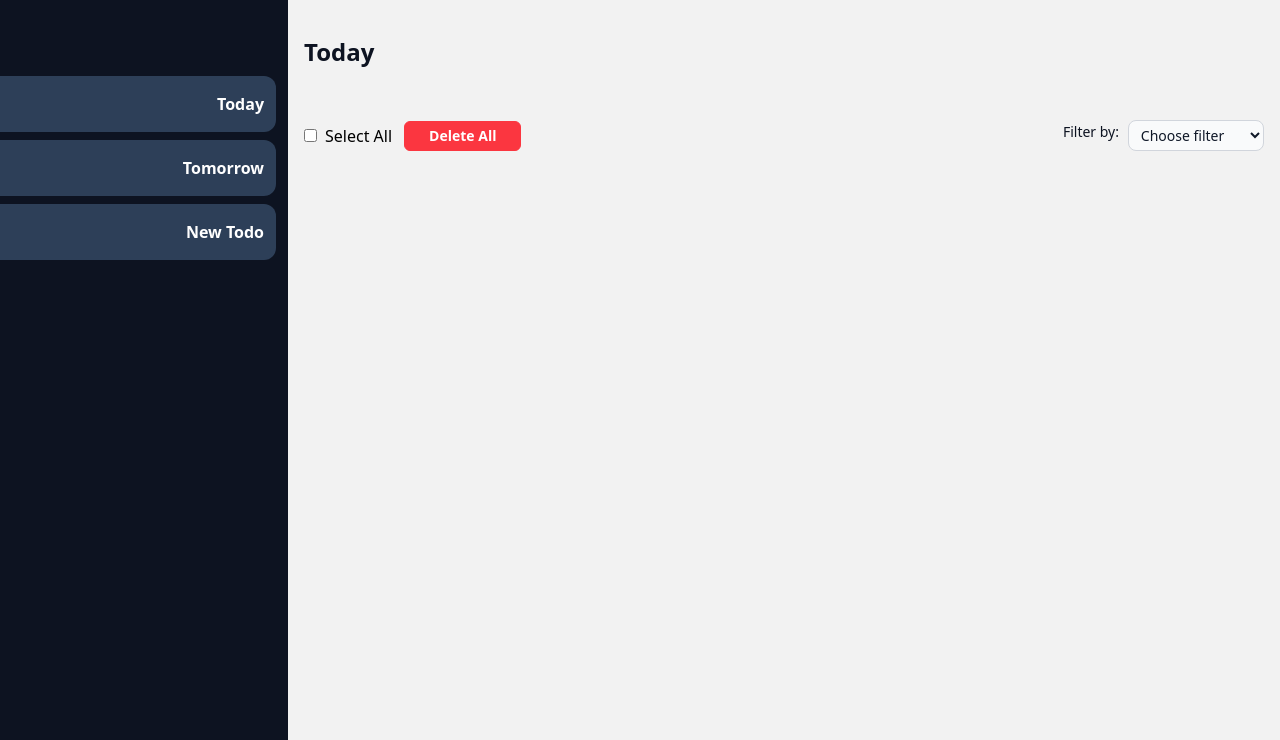
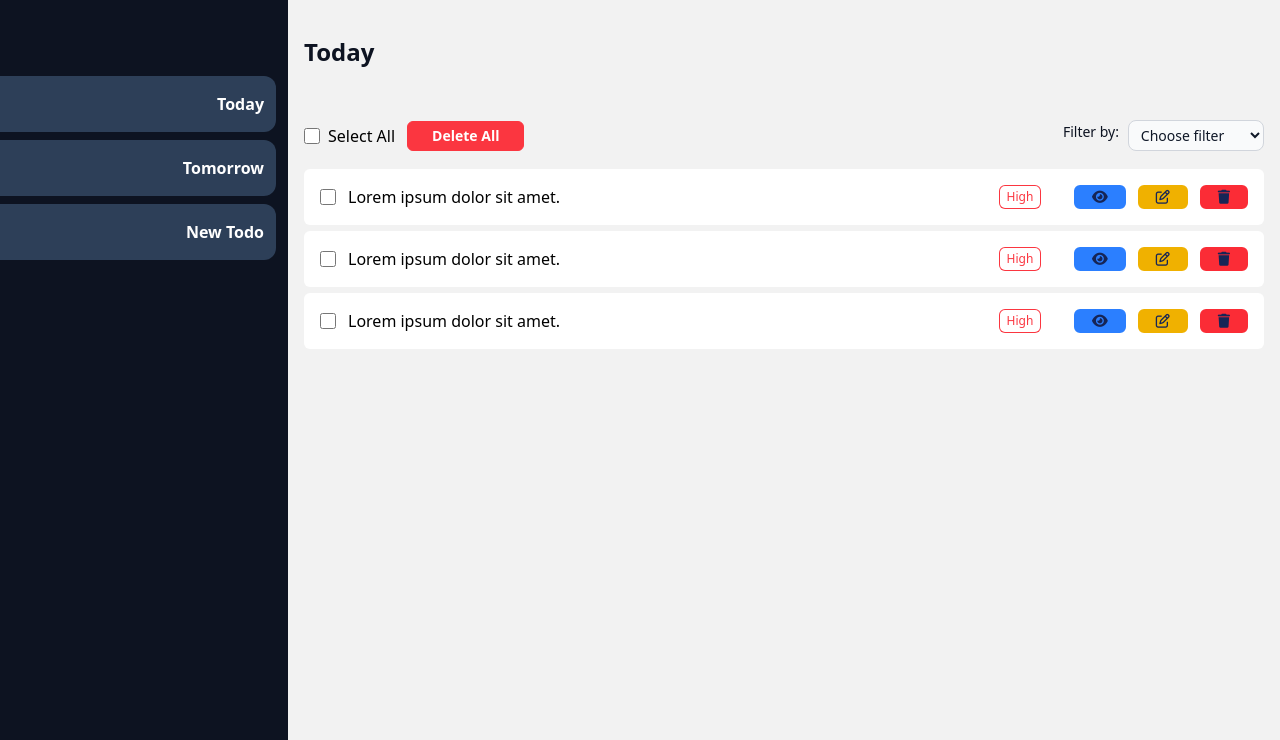
Before and after one commit to oussamasine07/todo, a plain HTML site: page index.html in a window 1280 px wide. Shown: the part 60-800 px from the top of the page. Drawn offline with nearby package versions, Linux system fonts and the light colour scheme.

Commit message:
finish desktop list layout

```diff
--- a/index.html
+++ b/index.html
@@ -4,8 +4,9 @@
     <meta charset="UTF-8">
     <meta name="viewport" content="width=device-width, initial-scale=1.0">
 
+    <script src="https://unpkg.com/@tailwindcss/browser@4"></script>
+    <script src="https://kit.fontawesome.com/30a7946fd8.js" crossorigin="anonymous"></script>
     <link rel="stylesheet" href="./css/style.css">
-    <script src="https://unpkg.com/@tailwindcss/browser@4"></script>
     <!-- <script defer src="./js/app.js"></script> -->
     <title>ToDo App </title>
 </head>
@@ -46,7 +47,7 @@
                 <div class="flex items-center justify-between py-3">
                     <div class="bulk-delete flex justify-center items-center">
                         <div class="checkbox-form flex justify-center items-center">
-                            <input type="checkbox" id="delete-all">
+                            <input id="delete-all" type="checkbox"class="w-4 h-4 text-blue-600 bg-gray-100 border-gray-300 rounded-sm focus:ring-blue-500 dark:focus:ring-blue-600 dark:ring-offset-gray-800 focus:ring-2 dark:bg-gray-700 dark:border-gray-600">
                             <label for="delete-all" class="ml-2 capitalize ">select all</label>
                         </div>
                         <button class="btn px-6 py-1 rounded-md bg-[#FB3640] text-white capitalize text-sm font-bold ml-3 border border-[#FB3640] cursor-pointer hover:bg-transparent hover:text-[#FB3640] transition-all">delete all</button>
@@ -56,17 +57,79 @@
                         <label for="filters" class="block mb-2 text-sm w-1/2 font-medium text-[#0D1321]">Filter by:</label>
                         <select id="filters" class="bg-gray-50 border border-gray-300 text-gray-900 text-sm rounded-lg focus:ring-blue-500 focus:border-blue-500 block w-full py-1 px-2 dark:bg-gray-700 dark:border-gray-600 dark:placeholder-gray-400 dark:text-white dark:focus:ring-blue-500 dark:focus:border-blue-500">
                             <option selected>Choose filter</option>
-                            <option value="US">high priority</option>
-                            <option value="CA">meduim priority</option>
-                            <option value="FR">low proiority</option>
+                            <option value="high">high priority</option>
+                            <option value="meduim">meduim priority</option>
+                            <option value="low">low proiority</option>
                         </select>
                     </div>
+                </div>
 
+                <div class="todo-list-items w-full">
+                    <div class="rounded-md bg-white px-4 py-4 my-1.5 grid md:grid-cols-12 md:gap-4">
+                        <div class="col-span-8 flex items-center">
+                            <input type="checkbox" id="list-item-1" class="bg-[#D9D9D9] border text-gray-900 text-sm rounded-lg block w-4 h-4 py-1 px-2 cursor-pointer">
+                            <p class="ml-3">Lorem ipsum dolor sit amet.</p>
+                        </div>
+                        <div class="col-span-2 flex justify-center items-center">
+                            <span class="inline-flex items-center rounded-md bg-transparent px-2 py-1 text-xs font-medium text-[#FB3640] ring-1 ring-inset ring-[#FB3640]">High</span>
+                        </div>
 
+                        <div class="col-span-2 flex justify-end items-center">
+                            <button class="bg-blue-500 border-2 border-blue-500 transition ease-in-out delay-150 hover:bg-transparent hover:text-blue-500 text-blue-950 font-bold text-sm ml-3 px-2 md:px-4 rounded-md ">
+                                <i class="fa-solid fa-eye"></i>
+                            </button>
+                            <button class="bg-yellow-500 border-2 border-yellow-500 transition ease-in-out delay-150 hover:bg-transparent hover:text-yellow-500 text-blue-950 font-bold text-sm ml-3 px-2 md:px-4 rounded-md ">
+                                <i class="fa-regular fa-pen-to-square"></i>
+                            </button>
+                            <button class="bg-red-500 border-2 border-red-500 transition ease-in-out delay-150 hover:bg-transparent hover:text-red-500 text-blue-950 font-bold text-sm ml-3 px-2 md:px-4 rounded-md ">
+                                <i class="fa-solid fa-trash"></i>
+                            </button>
+                        </div>
+                    </div>
+                    <div class="rounded-md bg-white px-4 py-4 my-1.5 grid md:grid-cols-12 md:gap-4">
+                        <div class="col-span-8 flex items-center">
+                            <input type="checkbox" id="list-item-1" class="bg-[#D9D9D9] border text-gray-900 text-sm rounded-lg block w-4 h-4 py-1 px-2 cursor-pointer">
+                            <p class="ml-3">Lorem ipsum dolor sit amet.</p>
+                        </div>
+                        <div class="col-span-2 flex justify-center items-center">
+                            <span class="inline-flex items-center rounded-md bg-transparent px-2 py-1 text-xs font-medium text-[#FB3640] ring-1 ring-inset ring-[#FB3640]">High</span>
+                        </div>
+
+                        <div class="col-span-2 flex justify-end items-center">
+                            <button class="bg-blue-500 border-2 border-blue-500 transition ease-in-out delay-150 hover:bg-transparent hover:text-blue-500 text-blue-950 font-bold text-sm ml-3 px-2 md:px-4 rounded-md ">
+                                <i class="fa-solid fa-eye"></i>
+                            </button>
+                            <button class="bg-yellow-500 border-2 border-yellow-500 transition ease-in-out delay-150 hover:bg-transparent hover:text-yellow-500 text-blue-950 font-bold text-sm ml-3 px-2 md:px-4 rounded-md ">
+                                <i class="fa-regular fa-pen-to-square"></i>
+                            </button>
+                            <button class="bg-red-500 border-2 border-red-500 transition ease-in-out delay-150 hover:bg-transparent hover:text-red-500 text-blue-950 font-bold text-sm ml-3 px-2 md:px-4 rounded-md ">
+                                <i class="fa-solid fa-trash"></i>
+                            </button>
+                        </div>
+                    </div>
+                    <div class="rounded-md bg-white px-4 py-4 my-1.5 grid md:grid-cols-12 md:gap-4">
+                        <div class="col-span-8 flex items-center">
+                            <input type="checkbox" id="list-item-1" class="bg-[#D9D9D9] border text-gray-900 text-sm rounded-lg block w-4 h-4 py-1 px-2 cursor-pointer">
+                            <p class="ml-3">Lorem ipsum dolor sit amet.</p>
+                        </div>
+                        <div class="col-span-2 flex justify-center items-center">
+                            <span class="inline-flex items-center rounded-md bg-transparent px-2 py-1 text-xs font-medium text-[#FB3640] ring-1 ring-inset ring-[#FB3640]">High</span>
+                        </div>
+
+                        <div class="col-span-2 flex justify-end items-center">
+                            <button class="bg-blue-500 border-2 border-blue-500 transition ease-in-out delay-150 hover:bg-transparent hover:text-blue-500 text-blue-950 font-bold text-sm ml-3 px-2 md:px-4 rounded-md ">
+                                <i class="fa-solid fa-eye"></i>
+                            </button>
+                            <button class="bg-yellow-500 border-2 border-yellow-500 transition ease-in-out delay-150 hover:bg-transparent hover:text-yellow-500 text-blue-950 font-bold text-sm ml-3 px-2 md:px-4 rounded-md ">
+                                <i class="fa-regular fa-pen-to-square"></i>
+                            </button>
+                            <button class="bg-red-500 border-2 border-red-500 transition ease-in-out delay-150 hover:bg-transparent hover:text-red-500 text-blue-950 font-bold text-sm ml-3 px-2 md:px-4 rounded-md ">
+                                <i class="fa-solid fa-trash"></i>
+                            </button>
+                        </div>
+                    </div>
                 </div>
             </div>
-
-
         </div>
     </main>
 </body>
```
